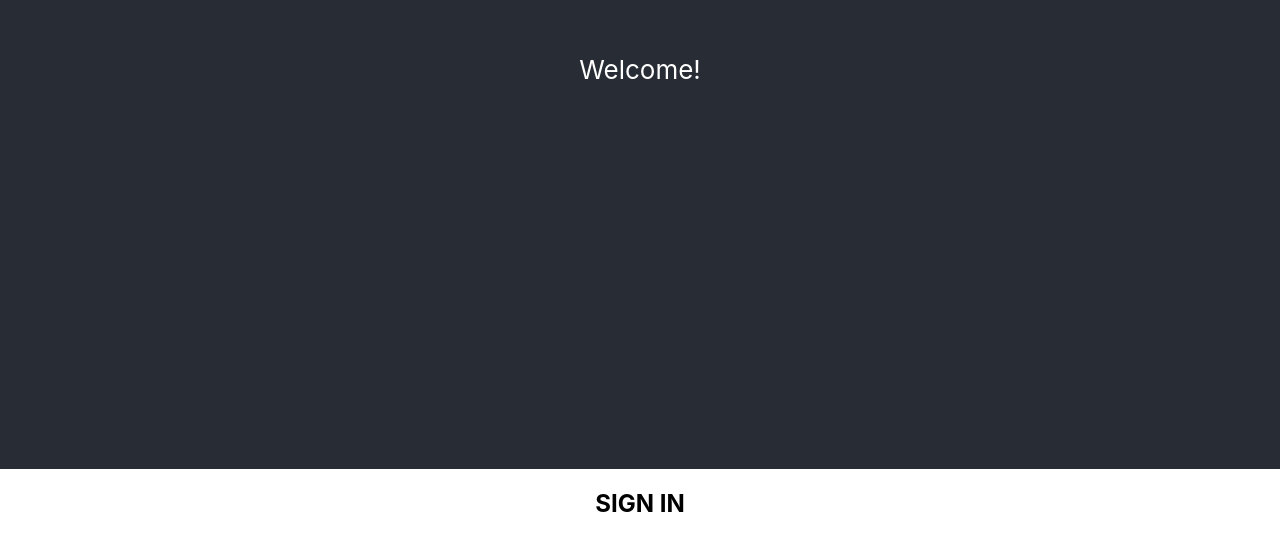
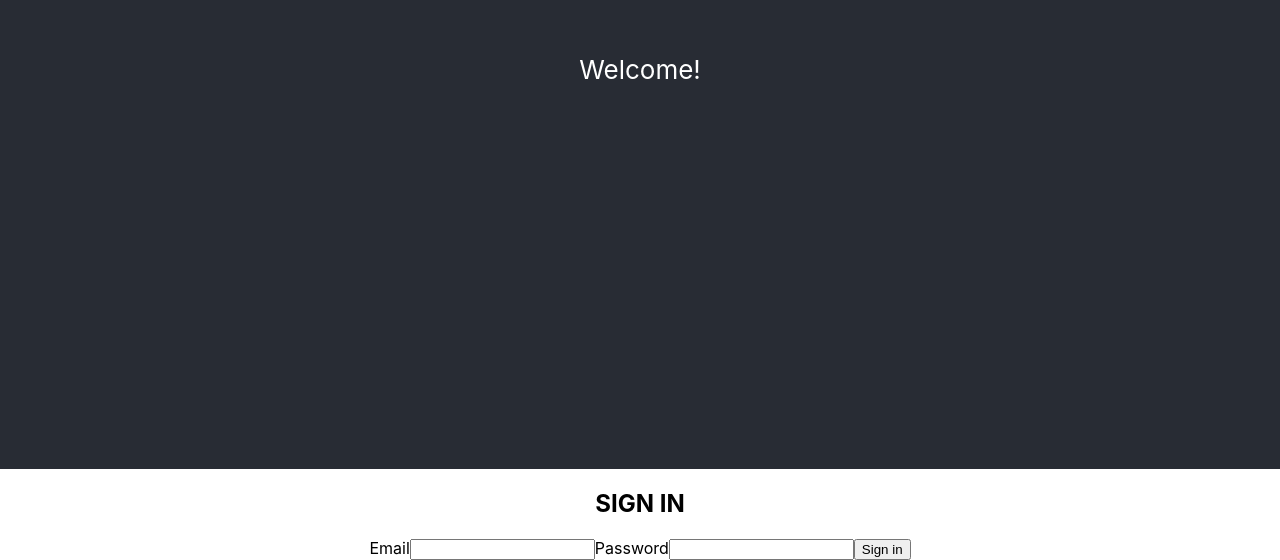
Before and after one commit to frinica/currency-converter, a React (Create React App) app in the folder client/: page / in a window 1280 px wide. Shown: the part 331-891 px from the top of the page. Before the commit the page ends 869 px from the top, so only its background shows below. Built offline with nearby package versions, Linux system fonts and the light colour scheme; no server answers.

Commit message:
update login form with submit & fix cors issue

```diff
--- a/client/src/components/Login.tsx
+++ b/client/src/components/Login.tsx
@@ -1,4 +1,5 @@
-import { ChangeEvent, useEffect, useState } from "react"
+import { useState } from "react"
+import axios from "axios"
 
 interface Credentials {
   email: string
@@ -6,10 +7,12 @@ interface Credentials {
 }
 
 export const Login = () => {
+  const apiURL = process.env.REACT_APP_API_URL
   const [credentials, setCredentials] = useState<Credentials>({
     email: "",
     password: "",
   })
+  const { email, password } = credentials
 
   const onChange = (e: any) => {
     setCredentials((prevState) => ({
@@ -18,10 +21,39 @@ export const Login = () => {
     }))
   }
 
+  const handleSubmit = (e: any) => {
+    e.preventDefault()
+    login(credentials)
+  }
+
+  const login = async (credentials: Credentials) => {
+    try {
+      const res = await axios.post(apiURL + "user/login")
+      if (res.data.token) {
+        localStorage.setItem("access_token", res.data)
+      }
+    } catch (error) {
+      return error
+    }
+  }
+
   return (
     <>
       <section>
         <h2>SIGN IN</h2>
+
+        <form onSubmit={handleSubmit}>
+          <label htmlFor="email">Email</label>
+          <input type="email" name="email" value={email} onChange={onChange} />
+          <label htmlFor="password">Password</label>
+          <input
+            type="password"
+            name="password"
+            value={password}
+            onChange={onChange}
+          />
+          <button type="submit">Sign in</button>
+        </form>
       </section>
     </>
   )
--- a/package.json
+++ b/package.json
@@ -14,6 +14,7 @@
   "license": "ISC",
   "devDependencies": {
     "@types/bcrypt": "^5.0.0",
+    "@types/cors": "^2.8.14",
     "@types/express": "^4.17.18",
     "@types/jsonwebtoken": "^9.0.3",
     "@types/node": "^20.8.4",
@@ -26,6 +27,7 @@
     "axios": "^1.5.1",
     "bcrypt": "^5.1.1",
     "body-parser": "^1.20.2",
+    "cors": "^2.8.5",
     "dotenv": "^16.3.1",
     "express": "^4.18.2",
     "jsonwebtoken": "^9.0.2"
```
Also changed, not shown: 2 other files (tests, documents, lock files or other folders).
